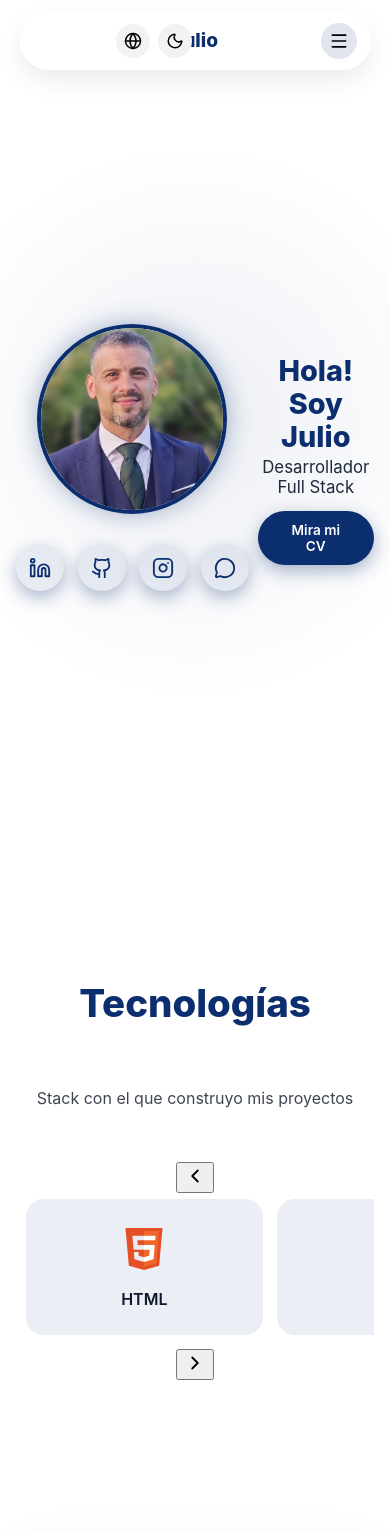
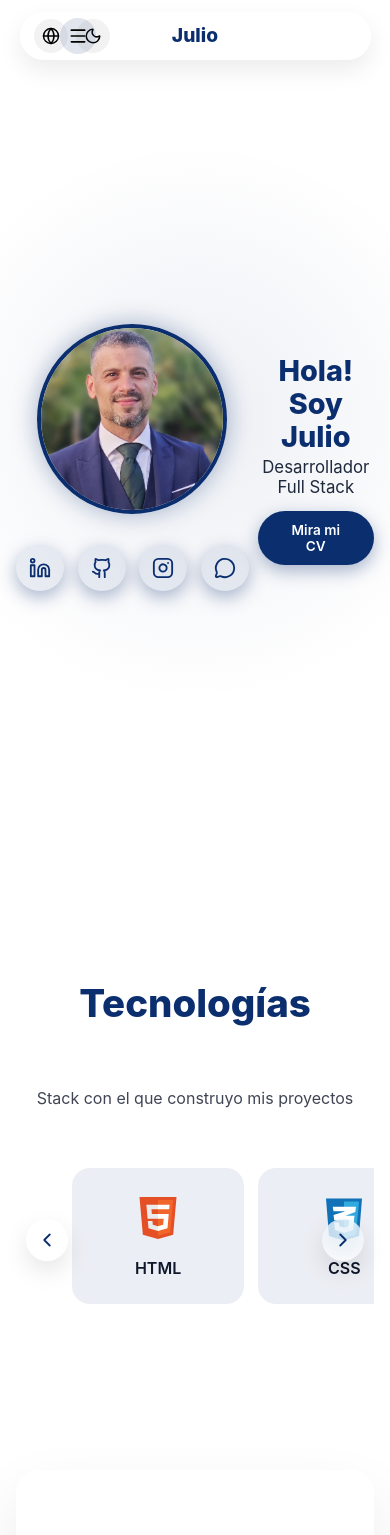
Before and after one commit to juliosm3/portfolio, a React (Vite) app: page / in a window 390 px wide. Shown: the top 1535 px of the page. Built offline with nearby package versions, Linux system fonts and the light colour scheme.

Commit message:
nuevas modificaciones

```diff
--- a/src/components/Technologies.jsx
+++ b/src/components/Technologies.jsx
@@ -52,7 +52,12 @@ function Technologies({ lang }) {
           <ChevronLeft size={22} />
         </button>
 
-        <div className="tech-grid tech-scroll" ref={trackRef}>
+        <div
+          className="tech-grid tech-scroll"
+          ref={trackRef}
+          /* opcional: mejora el swipe iOS (no cambia visual) */
+          // style={{ WebkitOverflowScrolling: "touch" }}
+        >
           <div className="tech-card">
             <img src={html} alt="HTML" />
             <span>HTML</span>
--- a/src/index.css
+++ b/src/index.css
@@ -558,3 +558,136 @@ body.dark .app::before{
   /* 🔥 evita flechas dobles (dejamos solo tus .tech-arrow si las usas en JSX) */
   .tech-grid::before,.tech-grid::after{content:none!important;display:none!important}
 }
+
+/* ===================================================== */
+/* ===== PATCH FINAL: HERO DESKTOP + TECH ARROWS + NAV === */
+/* ===== (PEGAR AL FINAL - NO BORRAR NADA) ============== */
+/* ===================================================== */
+
+/* ---------- 1) TECHNOLOGIES: flechas SOLO en móvil ---------- */
+.tech-carousel{position:relative}
+
+/* Desktop: oculta flechas siempre */
+@media (min-width: 769px){
+  .tech-arrow{display:none !important}
+}
+
+/* Mobile: flechas pro a izquierda/derecha (no arriba/abajo) */
+@media (max-width: 768px){
+
+  .tech-carousel{
+    width:100%;
+    max-width:900px;
+    margin:0 auto;
+    display:flex;
+    align-items:center;
+    justify-content:center;
+  }
+
+  .tech-arrow{
+    display:inline-flex !important;
+    position:absolute !important;
+    top:50% !important;
+    transform:translateY(-50%) !important;
+
+    width:42px !important;
+    height:42px !important;
+    border-radius:999px !important;
+
+    border:none !important;
+    padding:0 !important;
+    cursor:pointer !important;
+
+    background:rgba(255,255,255,.72) !important;
+    backdrop-filter:blur(12px) !important;
+    box-shadow:0 10px 25px rgba(0,0,0,.10) !important;
+    color:var(--main-blue) !important;
+
+    align-items:center !important;
+    justify-content:center !important;
+
+    z-index:10 !important;
+    -webkit-tap-highlight-color:transparent;
+  }
+
+  .tech-arrow:active{transform:translateY(-50%) scale(.98) !important}
+
+  .tech-arrow-left{left:10px !important}
+  .tech-arrow-right{right:10px !important}
+
+  /* deja “hueco” dentro del carrusel para que no tapen tarjetas */
+  .tech-grid.tech-scroll{
+    padding-left:56px !important;
+    padding-right:56px !important;
+  }
+}
+
+/* ---------- 2) HERO DESKTOP: todo centrado y en 1 pantalla ---------- */
+@media (min-width: 769px){
+
+  /* hero centrado (foto + iconos + texto + botón) */
+  .hero{
+    min-height:100vh;
+    padding:7.5rem 2rem 3rem;   /* deja aire para la navbar */
+    flex-direction:column;
+    text-align:center;
+    gap:1.2rem;
+  }
+
+  .hero-left{
+    display:flex;
+    flex-direction:column;
+    align-items:center;
+    justify-content:center;
+  }
+
+  /* la foto un pelín más contenida para que “quepa” seguro */
+  .hero-left img{
+    width:420px;
+    height:420px;
+    max-width:44vw;
+    max-height:44vw;
+  }
+
+  .hero-right{
+    align-items:center;
+    justify-content:center;
+  }
+
+  .hero-right h1{margin:0.25rem 0}
+  .hero-right p{margin:0.25rem 0 1rem}
+
+  .hero a{margin-top:0.6rem}
+
+  .hero-social{
+    justify-content:center;
+    margin-top:0.9rem;
+  }
+}
+
+/* ---------- 3) NAVBAR MÓVIL: iconos MÁS a la izquierda (no tapan Julio) ---------- */
+@media (max-width: 768px){
+
+  /* “reserva” extra a la izquierda (por si el nombre es largo) */
+  .nav-inner{
+    padding-left:112px !important; /* antes 96px */
+    padding-right:64px !important;
+  }
+
+  /* forzamos el grupo de iconos a posición fija a la izquierda */
+  .nav-right{
+    position:absolute !important;
+    left:14px !important;
+    top:50% !important;
+    transform:translateY(-50%) !important;
+
+    margin-right:0 !important;
+    width:auto !important;
+    z-index:3 !important;
+  }
+
+  /* burger sigue a la derecha */
+  .burger-btn{
+    right:14px !important;
+  }
+}
```
